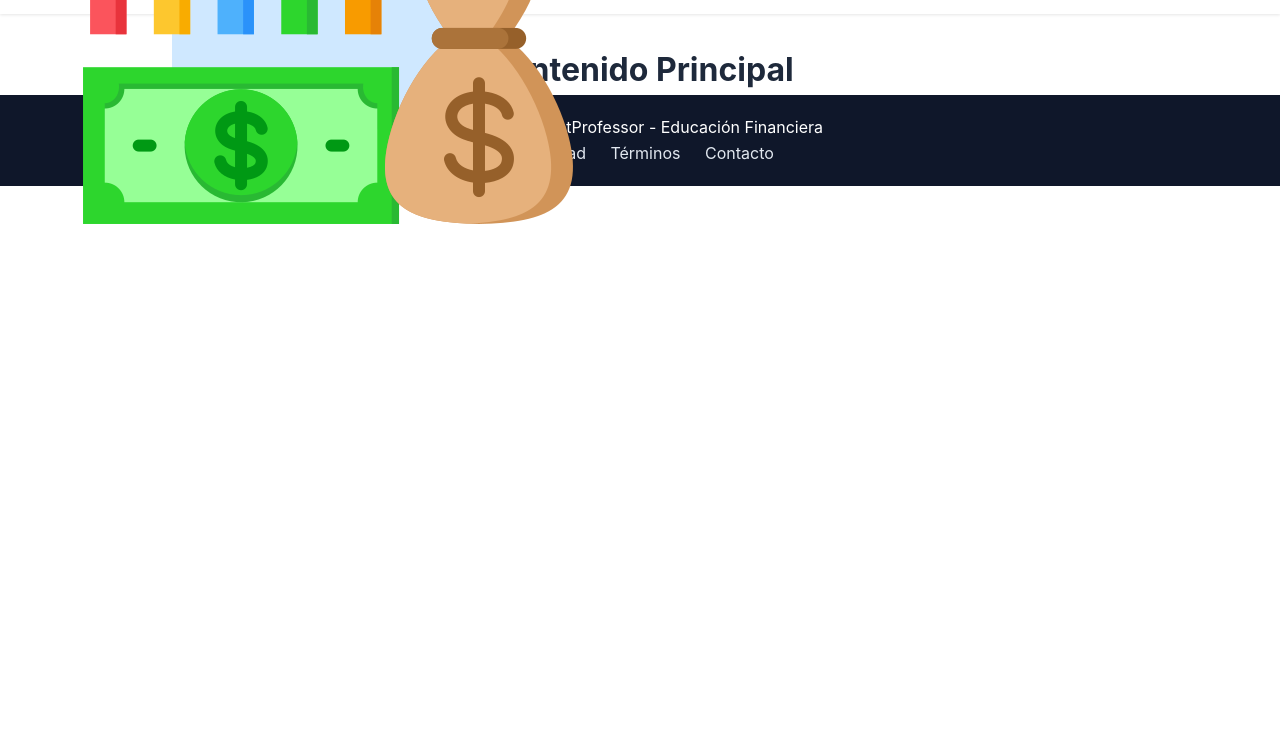
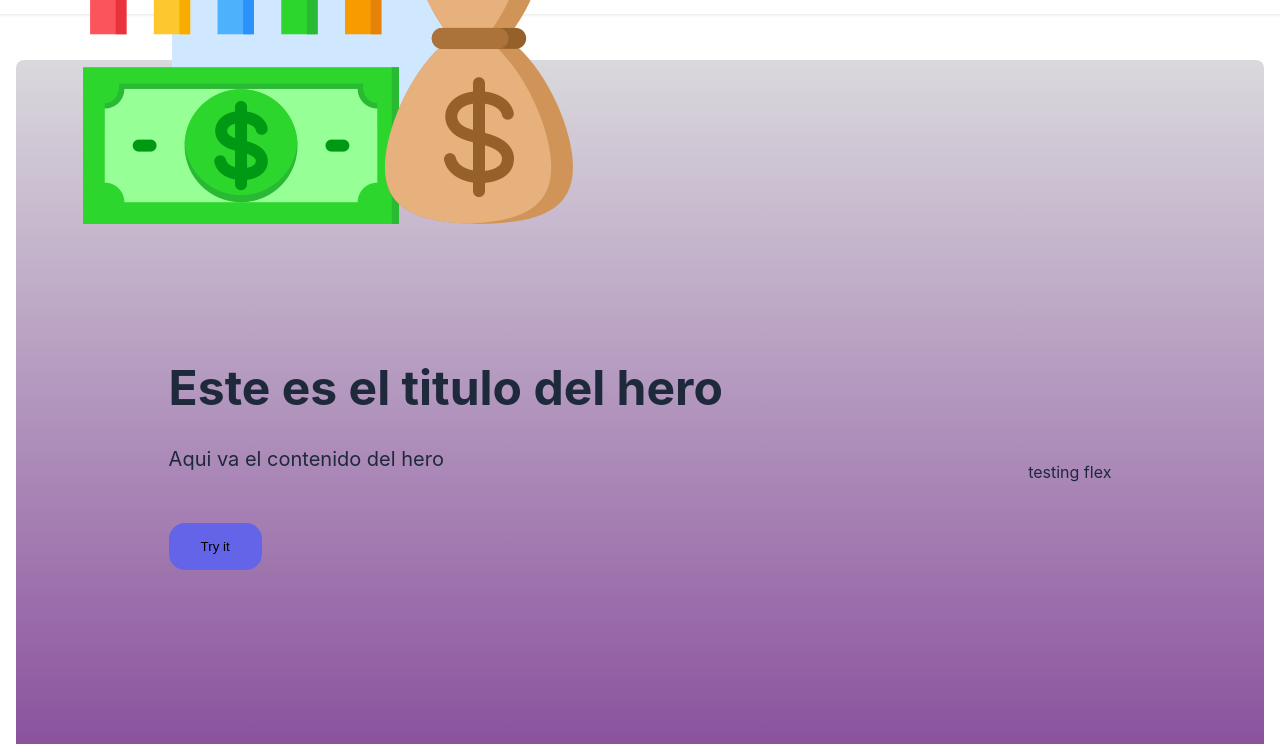
Before and after one commit to jlozanopenagos/pocket-professor, a plain HTML site: page frontend/index.html in a window 1280 px wide. Shown: the part 56-800 px from the top of the page. Drawn offline with Linux system fonts and the light colour scheme.

Commit message:
Added dynamic js loader file and made structure of hero with its styles

```diff
--- a/frontend/css/sections/hero.css
+++ b/frontend/css/sections/hero.css
@@ -0,0 +1,46 @@
+.hero-container {
+  max-width: 1280px;
+  margin: 0 auto;
+  padding: 0 1rem;
+  width: 100%;
+}
+
+.hero-section {
+  min-height: 100vh;
+  background: linear-gradient(
+    rgba(209, 208, 213, 0.816),
+    rgba(91, 7, 118, 0.789)
+  );
+  display: flex;
+  justify-content: space-around;
+  align-items: center;
+  /* padding: 5rem; */
+  border-radius: 0.5rem;
+  margin: 1rem 0;
+}
+
+.hero-content h1,
+p {
+  text-align: left;
+}
+
+.hero-content h1 {
+  font-size: 3rem;
+  font-weight: bold;
+  margin-bottom: 1rem;
+}
+
+.hero-content p {
+  font-size: 1.25rem;
+  margin-bottom: 3rem;
+  max-width: 600px;
+}
+
+.hero-btn {
+  background-color: rgb(100, 100, 232);
+  display: block;
+  padding: 1rem 2rem;
+  border: none;
+  border-radius: 1rem;
+  cursor: pointer;
+}
--- a/frontend/html/sections/hero.html
+++ b/frontend/html/sections/hero.html
@@ -0,0 +1,14 @@
+<div class="hero-container">
+  <section class="hero-section">
+    <div class="hero-content">
+      <h1>Este es el titulo del hero</h1>
+      <p>Aqui va el contenido del hero</p>
+      <button class="hero-btn">Try it</button>
+    </div>
+
+    <div class="hero-image">
+      <img src="" alt="" />
+      <p>testing flex</p>
+    </div>
+  </section>
+</div>
--- a/frontend/index.html
+++ b/frontend/index.html
@@ -11,6 +11,9 @@
 
     <!-- CSS del header -->
     <link rel="stylesheet" href="css/layouts/header.css" />
+
+    <!-- CSS del Hero  -->
+    <link rel="stylesheet" href="css/sections/hero.css" />
   </head>
   <body>
     <!-- Header se cargará aquí -->
@@ -18,13 +21,13 @@
 
     <!-- Contenido principal -->
     <main>
-      <h1>
-        Contenido Principal
-      </h1>
+      <div id="hero-main"></div>
     </main>
     <div id="footer-container"></div>
+
     <!-- JavaScript - Solo una referencia al archivo -->
-    <script src="js/layouts/header.js"></script>
-    <script src="js/layouts/footer.js"></script>
+    <script src="js/layout-loader.js"></script>
+    <!-- <script src="js/layouts/header.js"></script>
+    <script src="js/layouts/footer.js"></script> -->
   </body>
 </html>
--- /dev/null
+++ b/frontend/js/layout-loader.js
@@ -0,0 +1,80 @@
+// === CONFIGURACIÓN: Mapea contenedores → archivos HTML ===
+const LAYOUTS = {
+  "header-container": "html/layouts/header.html",
+  "footer-container": "html/layouts/footer.html",
+  "hero-main": "html/sections/hero.html",
+};
+
+// === CACHÉ SIMPLE (evita recargar el mismo archivo) ===
+const cache = new Map();
+
+/**
+ * Carga HTML con caché
+ */
+async function loadHTML(path) {
+  if (cache.has(path)) return cache.get(path);
+
+  try {
+    const res = await fetch(path);
+    if (!res.ok) throw new Error(`Error ${res.status}`);
+    const html = await res.text();
+    cache.set(path, html);
+    return html;
+  } catch (err) {
+    console.error(`[LayoutLoader] No se pudo cargar: ${path}`, err);
+    return `<p style="color:red; padding:1rem;">Error al cargar componente</p>`;
+  }
+}
+
+/**
+ * Renderiza un layout en su contenedor
+ */
+async function renderLayout(containerId, filePath) {
+  const container = document.getElementById(containerId);
+  if (!container) {
+    console.warn(
+      `[LayoutLoader] Contenedor #${containerId} no encontrado en index.html`
+    );
+    return;
+  }
+
+  // Opcional: placeholder mientras carga
+  container.innerHTML = `<div style="min-height:2rem; background:#f0f0f0; border-radius:4px;"></div>`;
+
+  const html = await loadHTML(filePath);
+
+  // Usa template para insertar correctamente (incluye scripts si hay)
+  const template = document.createElement("template");
+  template.innerHTML = html.trim();
+  container.innerHTML = ""; // Limpia placeholder
+  container.appendChild(template.content);
+
+  // Ejecuta scripts internos (útil para componentes con JS)
+  // container.querySelectorAll("script").forEach((oldScript) => {
+  //   const newScript = document.createElement("script");
+  //   newScript.text = oldScript.text;
+  //   // Copia src si es externo
+  //   if (oldScript.src) newScript.src = oldScript.src;
+  //   oldScript.parentNode.replaceChild(newScript, oldScript);
+  // });
+}
+
+/**
+ * Carga TODOS los layouts al cargar la página
+ */
+async function initLayouts() {
+  const tasks = Object.entries(LAYOUTS).map(
+    ([id, path]) => renderLayout(id, path).catch(() => {}) // Un error no rompe todo
+  );
+
+  await Promise.all(tasks);
+
+  // Evento global: otros scripts pueden reaccionar
+  document.dispatchEvent(new Event("layouts:loaded"));
+}
+
+// === INICIO AUTOMÁTICO ===
+document.addEventListener("DOMContentLoaded", () => {
+  // Pequeño retraso para evitar FOUC
+  requestAnimationFrame(initLayouts);
+});
--- a/frontend/js/layouts/footer.js
+++ /dev/null
@@ -1,9 +0,0 @@
-// Función para cargar footer automaticamente
-document.addEventListener("DOMContentLoaded", () => {
-  fetch("html/layouts/footer.html")
-    .then(response => response.text())
-    .then(data => {
-      document.getElementById("footer-container").innerHTML = data;
-    })
-    .catch(error => console.error("Error loading footer:", error));
-});
--- a/frontend/js/layouts/header.js
+++ /dev/null
@@ -1,24 +0,0 @@
-// Función para cargar HTML dinámicamente
-async function loadHTML(elementId, filePath) {
-  try {
-    const response = await fetch(filePath);
-    if (!response.ok) {
-      throw new Error(`Error loading ${filePath}: ${response.status}`);
-    }
-    const html = await response.text();
-    const element = document.getElementById(elementId);
-    if (element) {
-      element.innerHTML = html;
-    } else {
-      console.error(`Element with id "${elementId}" not found`);
-    }
-  } catch (error) {
-    console.error("Error loading HTML:", error);
-  }
-}
-
-function initComponents() {
-  loadHTML("header-container", "html/layouts/header.html");
-}
-
-document.addEventListener("DOMContentLoaded", initComponents);
```
